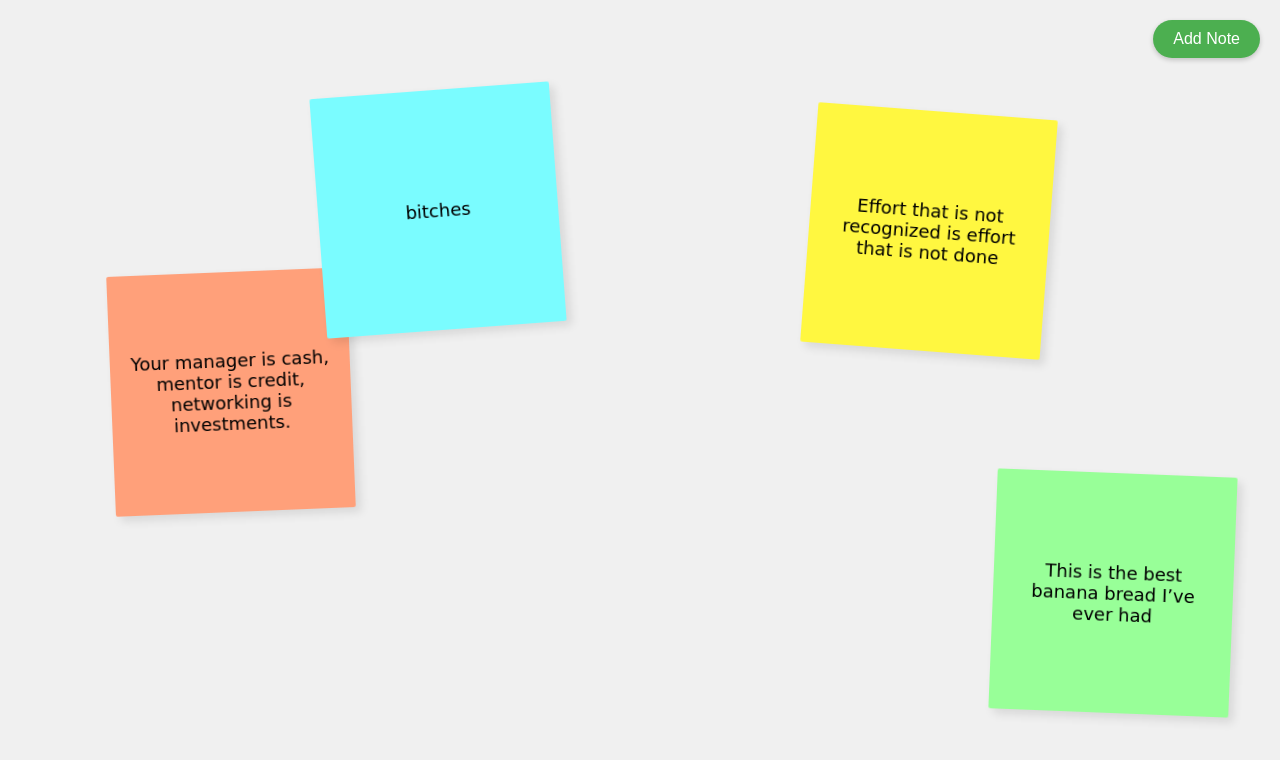
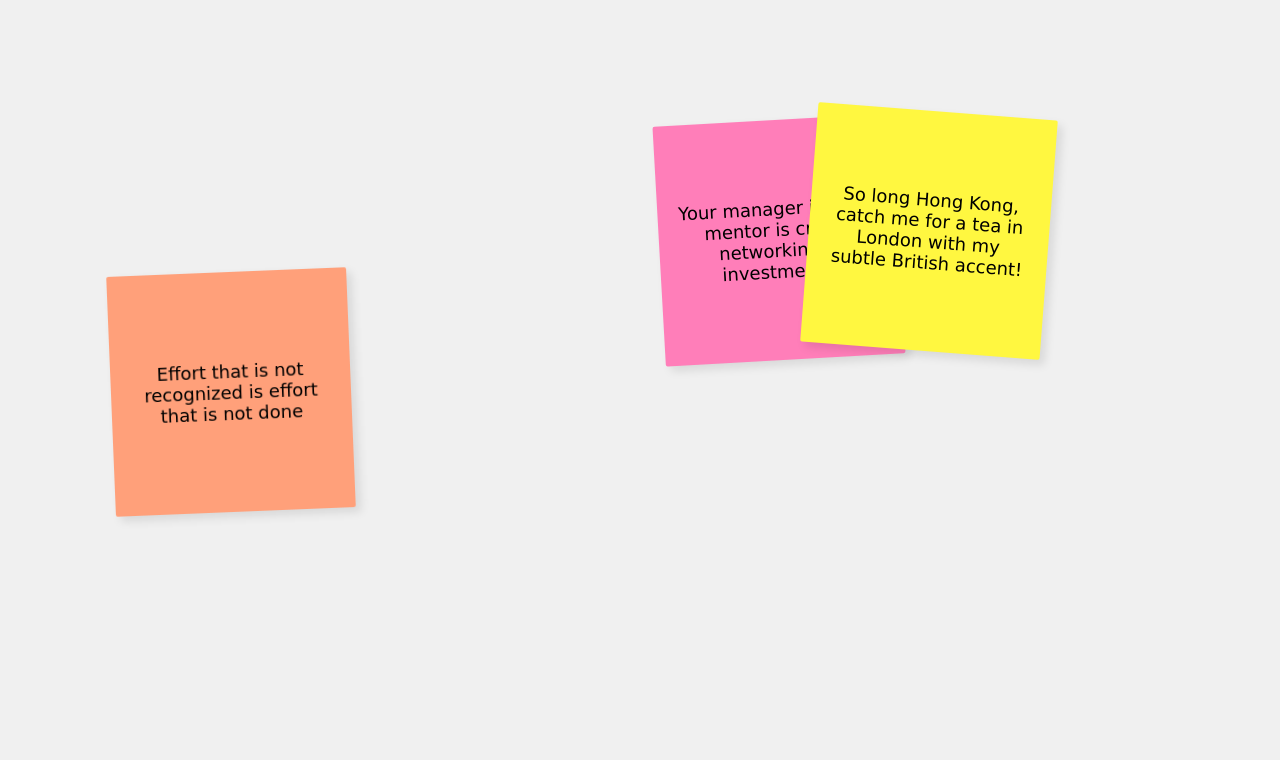
Before and after one commit to JavaIsGoat/StickyNoteQuotes, a React (Create React App) app: page / in a window 1280 px wide. Shown: the top 760 px of the page. Built offline with nearby package versions, Linux system fonts and the light colour scheme.

Commit message:
remove add button and test file

```diff
--- a/src/App.tsx
+++ b/src/App.tsx
@@ -42,25 +42,6 @@ const StyledNote = styled.div<{
   }
 `;
 
-const AddButton = styled.button`
-  position: fixed;
-  top: 20px;
-  right: 20px;
-  padding: 10px 20px;
-  font-size: 16px;
-  border-radius: 25px;
-  border: none;
-  background: #4caf50;
-  color: white;
-  cursor: pointer;
-  box-shadow: 0 2px 5px rgba(0, 0, 0, 0.2);
-  z-index: 1000;
-
-  &:hover {
-    background: #45a049;
-  }
-`;
-
 const DropArea = styled.div`
   position: fixed;
   top: 0;
@@ -73,8 +54,7 @@ const DropArea = styled.div`
 const initialQuotes = [
   "Your manager is cash, mentor is credit, networking is investments.",
   "Effort that is not recognized is effort that is not done",
-  "This is the best banana bread I’ve ever had",
-  "bitches",
+  "So long Hong Kong, catch me for a tea in London with my subtle British accent!",
 ];
 
 const colors = [
@@ -103,20 +83,6 @@ const App: React.FC = () => {
     setNotes(initialNotes);
   }, []);
 
-  const addNote = () => {
-    const newNote: Note = {
-      id: notes.length,
-      text: "Double click to edit...",
-      color: colors[Math.floor(Math.random() * colors.length)],
-      rotation: Math.random() * 10 - 5,
-      position: {
-        x: window.innerWidth / 2 - 100,
-        y: window.innerHeight / 2 - 100,
-      },
-    };
-    setNotes([...notes, newNote]);
-  };
-
   const updateNoteText = (id: number, newText: string) => {
     setNotes(
       notes.map((note) => (note.id === id ? { ...note, text: newText } : note))
@@ -133,8 +99,6 @@ const App: React.FC = () => {
         overflow: "hidden",
       }}
     >
-      <AddButton onClick={addNote}>Add Note</AddButton>
-
       {notes.map((note) => (
         <StyledNote
           key={note.id}
```
